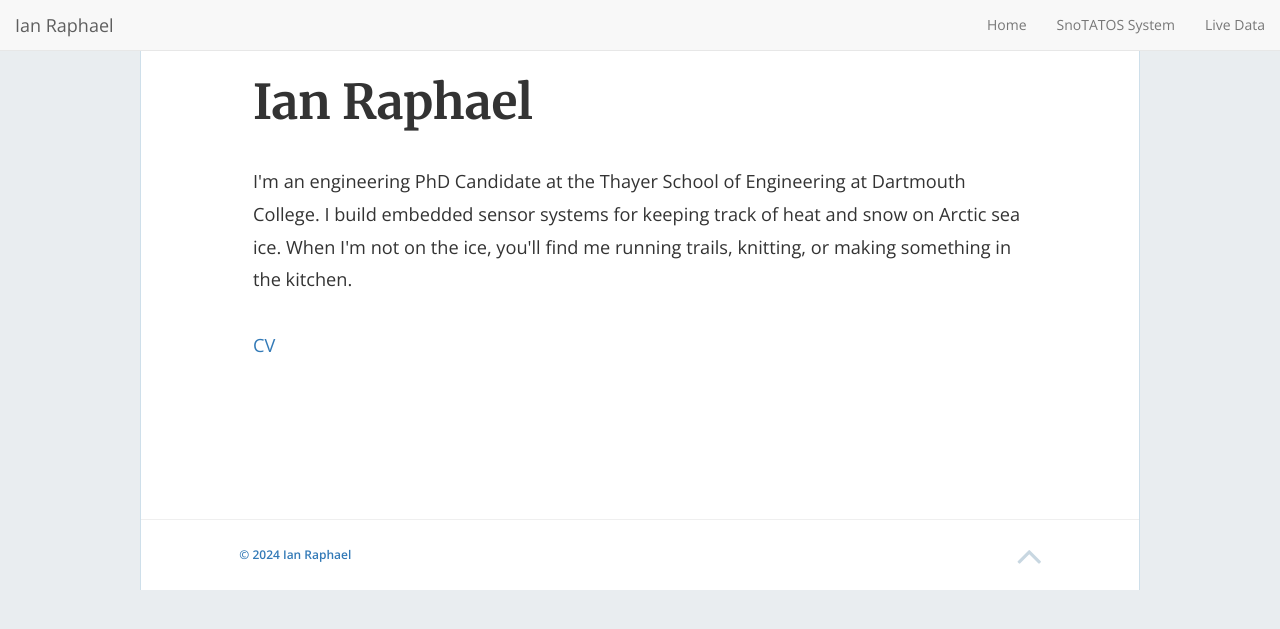
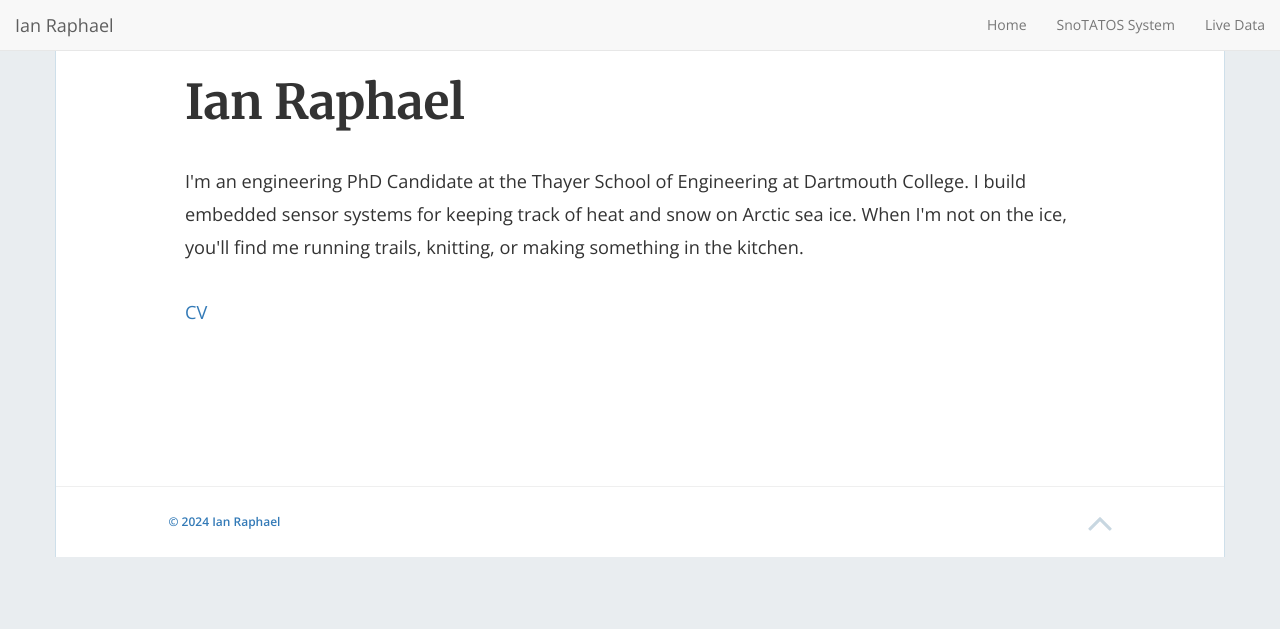
Before and after one commit to ianraphael/ianraphael.github.io, a Jekyll site: the page built from index.html, in a window 1280 px wide. Shown: the top 629 px of the page. Built offline with Jekyll 4.4.1, drawn with Linux system fonts in a browser that asks for light colours; nearby versions of some CDN libraries; the list of posts is cut into pages by our own code.

Commit message:
test remove min width

```diff
--- a/css/style.scss
+++ b/css/style.scss
@@ -26,11 +26,11 @@ $secondary: #FF7B7B;
 	1.0 Defaults
 --------------------------------------------------------------*/
 
-@media (min-width: 500px) {
-  .container {
-    width: 1000px;
-  }
-}
+// @media (min-width: 500px) {
+//   .container {
+//     width: 1000px;
+//   }
+// }
 
 body {
   background-color: #e9edf0;
```
